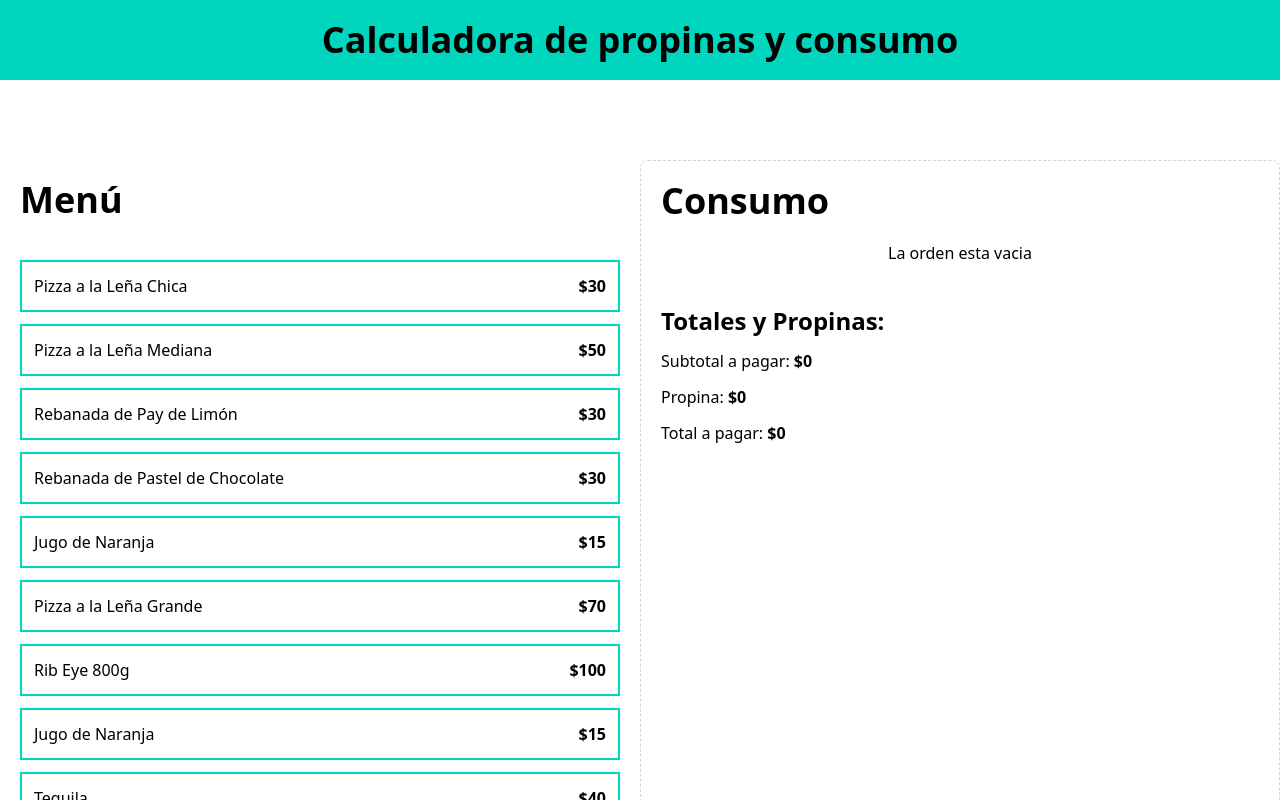
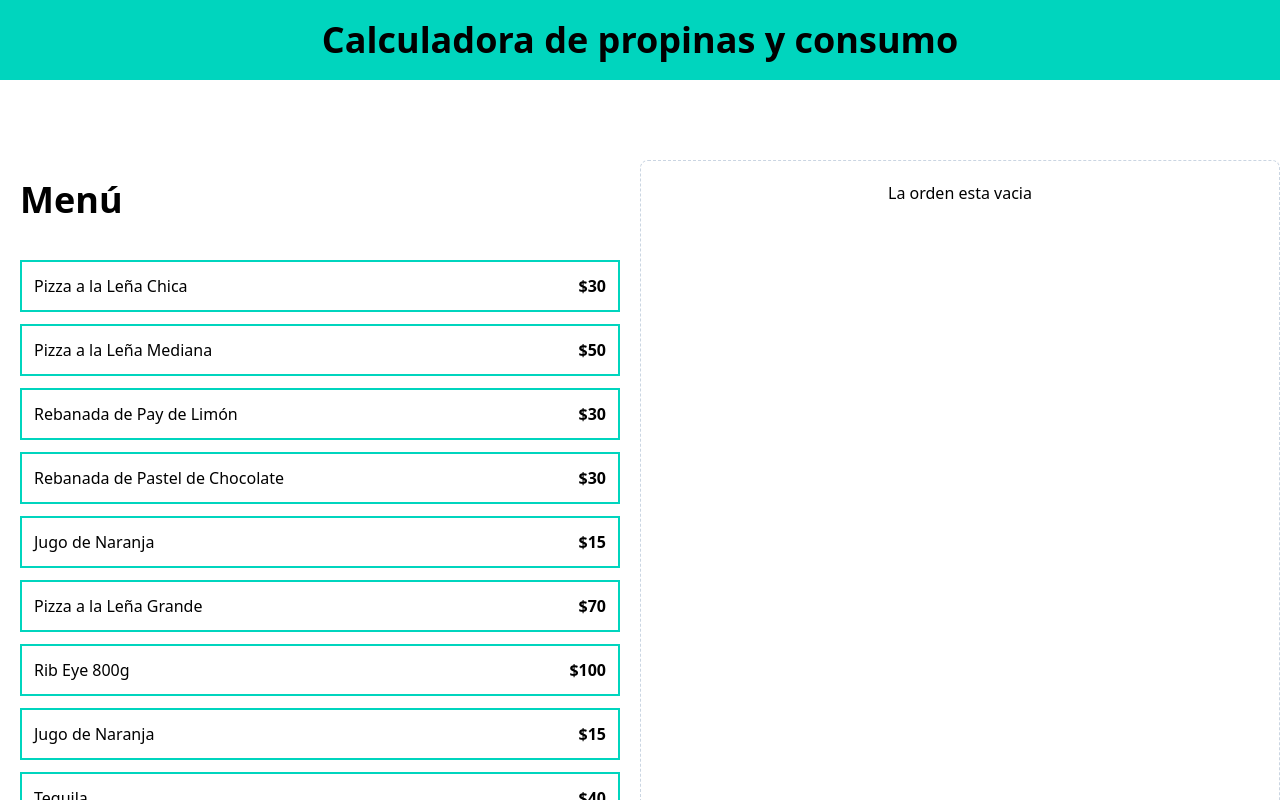
Before and after one commit to Yuli-Ramirez-02/Calculadora-de-propinas, a React (Vite) app: page / in a window 1280 px wide. Shown: the top 800 px of the page. Built offline with nearby package versions, Linux system fonts and the light colour scheme.

Commit message:
Finishing project

```diff
--- a/src/App.tsx
+++ b/src/App.tsx
@@ -1,12 +1,13 @@
 import MenuItem from "./components/MenuItem"
 import OrderContents from "./components/OrderContents"
 import OrderTotals from "./components/OrderTotals"
+import TipPercentageForm from "./components/TipPercentageForm"
 import { menuItems } from "./data/db"
 import UseOrder from "./hooks/useOrder"
 
 function App() {
 
-  const { order, addItem, removeItem } = UseOrder()
+  const { order, tip, setTip, addItem, removeItem, placeOrder } = UseOrder()
 
   return (
     <>
@@ -30,12 +31,27 @@ function App() {
       </div>
 
       <div className="border border-dashed border-slate-300 p-5 rounded-lg space-y-10">
-          <OrderContents
-            order={order}
-            removeItem={removeItem}
-          />
+          {order.length > 0 ? (
+            <>
+              <OrderContents
+                order={order}
+                removeItem={removeItem}
+              />
 
-          <OrderTotals/>
+              <TipPercentageForm
+                setTip={setTip}
+                tip={tip}
+              />
+
+              <OrderTotals
+                order={order}
+                tip={tip}
+                placeOrder={placeOrder}
+              />
+            </>
+          ) : (
+            <p className="text-center">La orden esta vacia</p>
+          )}
       </div>
 
     </main>
--- a/src/components/OrderContents.tsx
+++ b/src/components/OrderContents.tsx
@@ -12,10 +12,7 @@ export default function OrderContents({order, removeItem} : OrderContentsProps)
         <h2 className='font-black text-4xl'>Consumo</h2>
 
         <div className="space-y-3 mt-5">
-            {order.length === 0 ?
-                <p className="text-center">La orden esta vacia</p>
-            : (
-                order.map(item => (
+            {order.map(item => (
                 <div
                     key={item.id}
                     className="flex justify-between items-center border-t border-gray-200 py-5 last-of-type:border-b"
@@ -37,8 +34,7 @@ export default function OrderContents({order, removeItem} : OrderContentsProps)
                     </button>
 
                 </div>
-                ))
-            )}
+                ))}
         </div>
     </div>
     )
--- a/src/components/OrderTotals.tsx
+++ b/src/components/OrderTotals.tsx
@@ -1,22 +1,46 @@
-export default function OrderTotals() {
+import { useCallback } from "react"
+import { OrderItem } from "../types"
+import { formatCurrency } from "../helpers"
+
+type OrderTotalsProps = {
+    order: OrderItem[],
+    tip: number,
+    placeOrder: () => void
+}
+
+export default function OrderTotals({order, tip, placeOrder} : OrderTotalsProps) {
+
+    const subtotalAmount = useCallback(() => order.reduce( (total, item) => total + (item.quantity * item.price), 0), [order])
+
+    const tipAmount = useCallback(() => subtotalAmount() * tip, [tip, order])
+
+    const totalAmount = useCallback(() => subtotalAmount() + tipAmount(), [tip, order])
+
     return (
         <div>
             <>
                 <div className="space-y-3">
                     <h2 className="font-black text-2xl">Totales y Propinas:</h2>
                     <p>Subtotal a pagar:
-                        <span className="font-bold"> $0</span>
+                        <span className="font-bold">{ formatCurrency(subtotalAmount())}</span>
                     </p>
                     <p>Propina:
-                        <span className="font-bold"> $0</span>
+                        <span className="font-bold">{formatCurrency(tipAmount())}</span>
                     </p>
                     <p>Total a pagar:
-                        <span className="font-bold"> $0</span>
+                        <span className="font-bold">{formatCurrency(totalAmount())}</span>
                     </p>
 
                 </div>
 
-                <button></button>
+
+                <button
+                    className="w-full bg-black p-3 uppercase text-white font-bold mt-10 disabled:opacity-10"
+                    disabled={totalAmount() === 0}
+                    onClick={placeOrder}
+                >
+                    Guarda Orden
+                </button>
             </>
         </div>
     )
--- /dev/null
+++ b/src/components/TipPercentageForm.tsx
@@ -0,0 +1,50 @@
+import type { Dispatch,SetStateAction } from "react"
+
+const tipOptions = [
+    {
+        id: 'tip-10',
+        value: .10,
+        label: '10%'
+    },
+    {
+        id: 'tip-20',
+        value: .20,
+        label: '20%'
+    },
+    {
+        id: 'tip-50',
+        value: .50,
+        label: '50%'
+    },
+]
+
+type TipPercentageFormProps = {
+    setTip: Dispatch<SetStateAction<number>>,
+    tip: number
+}
+
+export default function TipPercentageForm({setTip, tip} : TipPercentageFormProps) {
+    return (
+        <div>
+            <h3 className="font-blanck text-2xl">Propina:</h3>
+
+            <form>
+                {tipOptions.map(tipOption => (
+                    <div key={tipOption.id} className="flex gap-2">
+                        <label htmlFor={tipOption.id}>{tipOption.label}</label>
+                        <input
+                            id={tipOption.id}
+                            type="radio"
+                            name="tip"
+                            value={tipOption.value}
+                            onChange={ e => setTip(+e.target.value)}
+                            checked={tipOption.value === tip}
+                        />
+                    </div>
+                ))}
+
+
+            </form>
+        </div>
+    )
+}
--- a/src/hooks/useOrder.ts
+++ b/src/hooks/useOrder.ts
@@ -3,6 +3,7 @@ import type { MenuItem, OrderItem } from "../types"
 
 export default function UseOrder() {
     const [order, setOrder] = useState<OrderItem[]>([])
+    const [tip, setTip] = useState(0)
 
     const addItem = (item: MenuItem) => {
         const itemExist = order.find(orderItem => orderItem.id === item.id)
@@ -22,10 +23,18 @@ export default function UseOrder() {
         setOrder(order.filter(item => item.id !== id))
     }
 
+    const placeOrder = () => {
+        setOrder([])
+        setTip(0)
+    }
+
 
     return {
         order,
+        tip,
+        setTip,
         addItem,
-        removeItem
+        removeItem,
+        placeOrder
     }
 }
```
Lines whose indentation alone changed are shown as unchanged.
